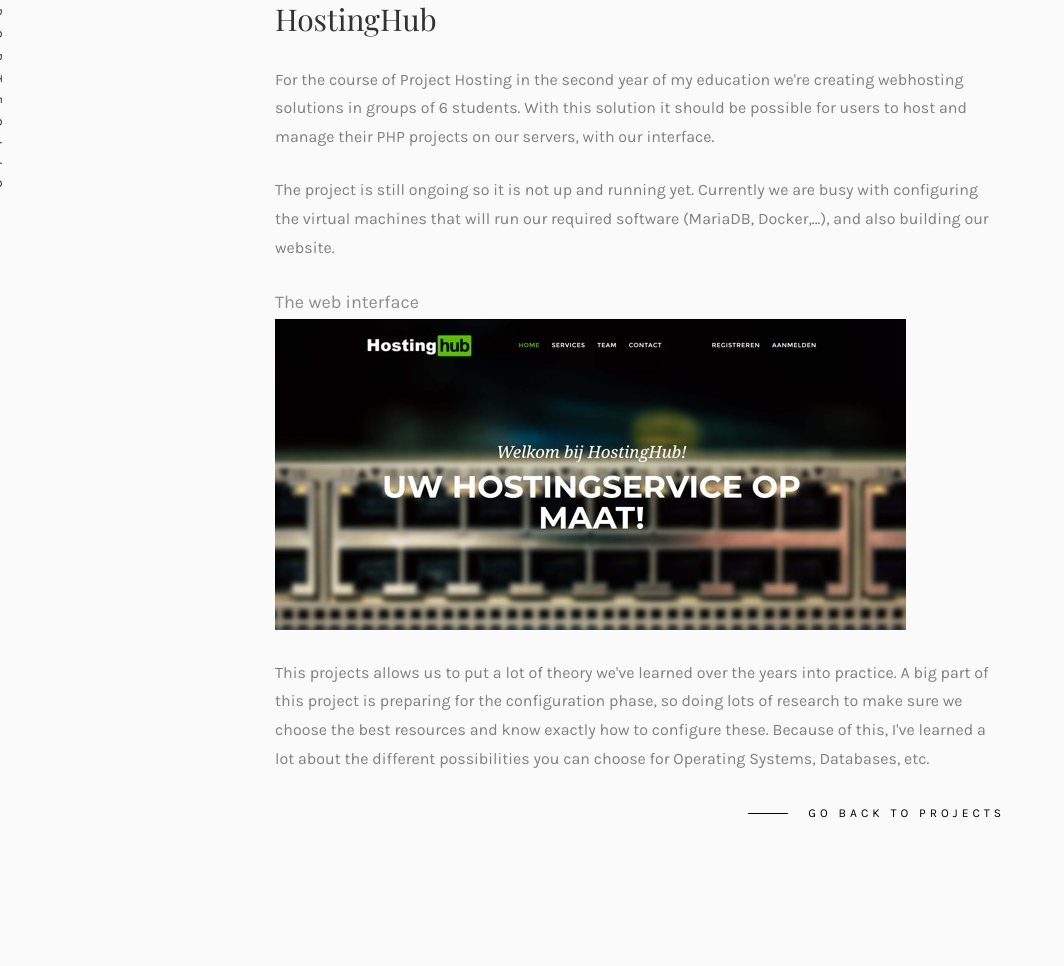
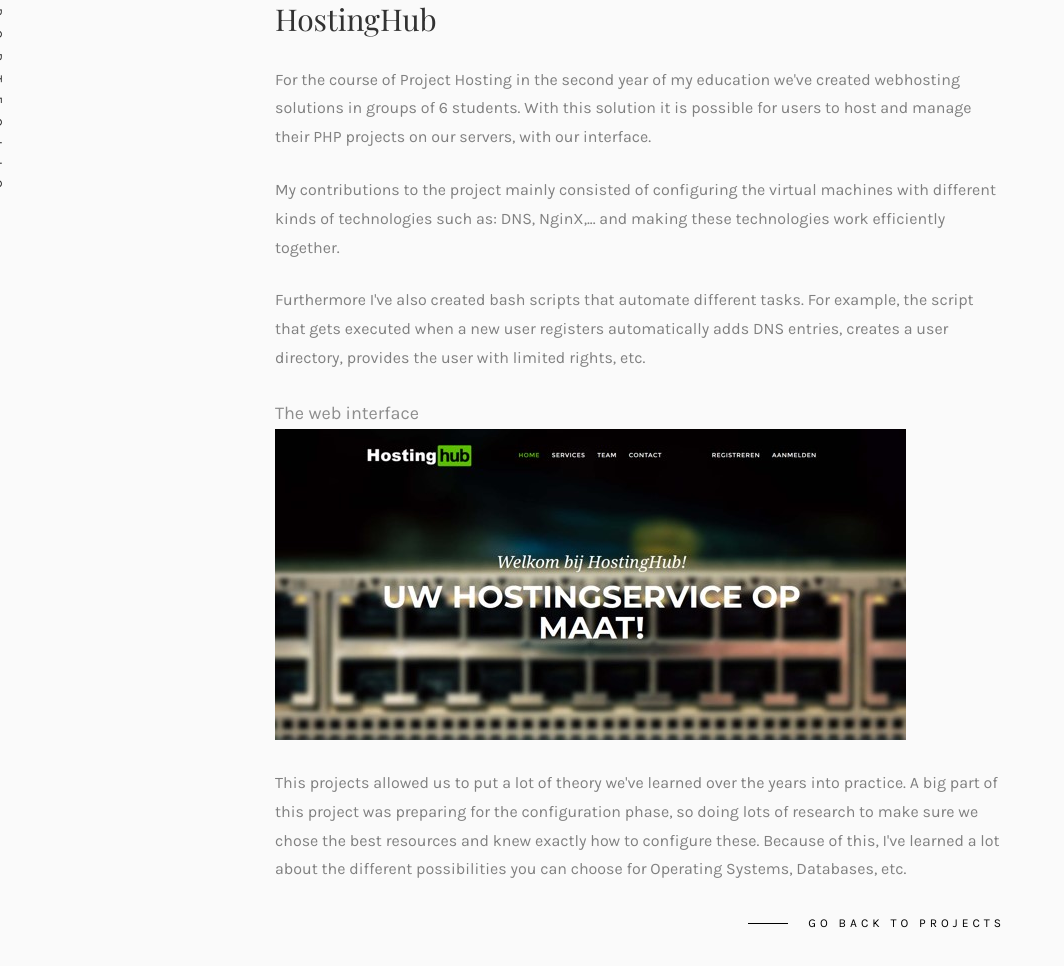
Before and after one commit to SienVB/SienVB.github.io, a plain HTML site: page webhosting.html in a window 1280 px wide. Shown: the part 340-1306 px from the top of the page, without its empty margins (0-1064 px from the left). Drawn offline with nearby package versions, Linux system fonts and the light colour scheme; files whose address does not match are found by name; a web font is replaced by a local one.

Commit message:
Update projects

```diff
--- a/webhosting.html
+++ b/webhosting.html
@@ -120,11 +120,13 @@
                         <div class="col-md-8 col-md-offset-2">
                             <div class="desc">
                                 <h2>HostingHub</h2>
-                                <p>For the course of Project Hosting in the second year of my education we're creating webhosting solutions in groups of 6 students. With this solution it should be possible for users to host and manage their PHP projects on our servers, with our interface.</p>
-                                <p>The project is still ongoing so it is not up and running yet. Currently we are busy with configuring the virtual machines that will run our required software (MariaDB, Docker,...), and also building our website.</p>
+                                <p>For the course of Project Hosting in the second year of my education we've created webhosting solutions in groups of 6 students. With this solution it is possible for users to host and manage their PHP projects on our servers, with our interface.</p>
+                                <P>My contributions to the project mainly consisted of configuring the virtual machines with different kinds of technologies such as: DNS, NginX,... and making these technologies work efficiently together.</P>
+                                <p>Furthermore I've also created bash scripts that automate different tasks. For example, the script that gets executed when a new user registers automatically adds DNS entries, creates a user directory, provides the user with limited rights, etc.</p>
+
                                 <span>The web interface</span>
                                 <img class="img-responsive" src="images/hosthub.jpg" alt="HostingHub page"><br>
-                                <p>This projects allows us to put a lot of theory we've learned over the years into practice. A big part of this project is preparing for the configuration phase, so doing lots of research to make sure we choose the best resources and know exactly how to configure these.
+                                <p>This projects allowed us to put a lot of theory we've learned over the years into practice. A big part of this project was preparing for the configuration phase, so doing lots of research to make sure we chose the best resources and knew exactly how to configure these.
                                 Because of this, I've learned a lot about the different possibilities you can choose for Operating Systems, Databases, etc.</p>
                                 <p class="read"><a href="index.html#colorlib-work">Go back to projects</a></p>
                             </div>
```
Also changed, not shown: index.html (+2 -2 lines).
